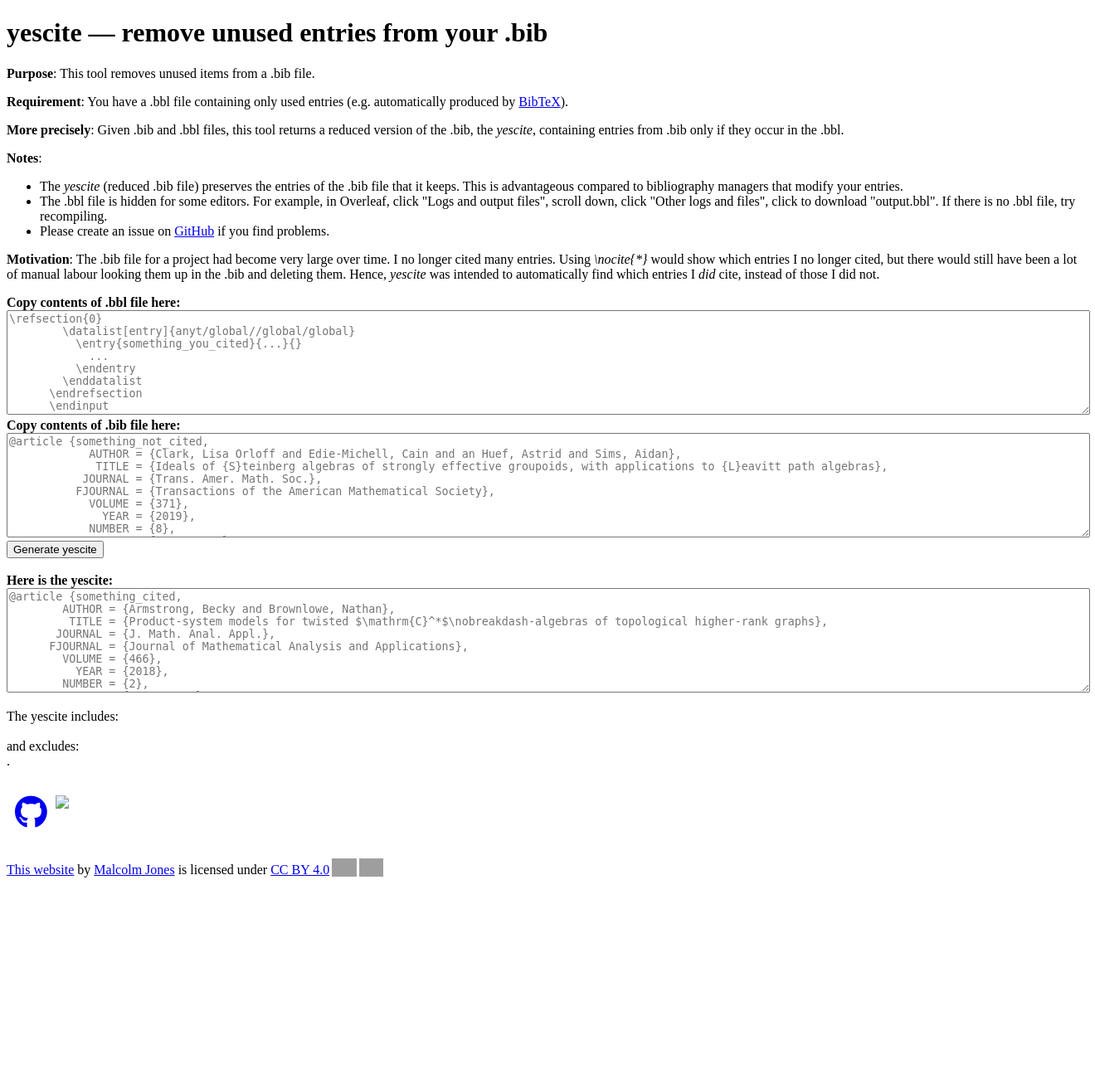
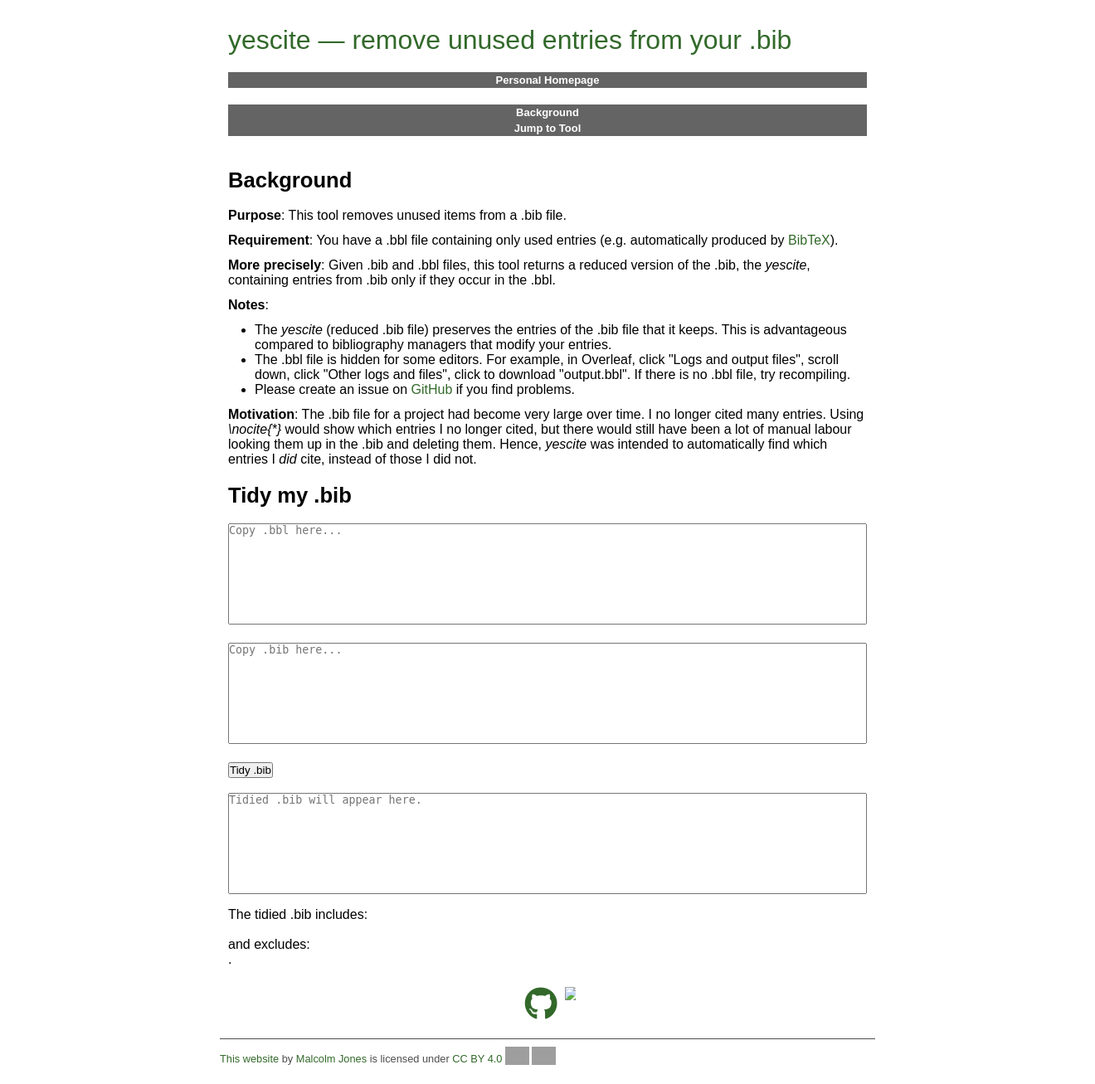
Before and after one commit to malcolm-jones/yescite, a Flask app: page / in a window 1320 px wide. Shown: the whole page at 83% size. Before the commit the page ends 1058 px from the top, so only its background shows below. Run offline with Flask 3, Linux system fonts and the light colour scheme; some libraries are stand-ins or nearby versions; grey boxes are pictures that could not be loaded.

Commit message:
conform style to personal homepage

```diff
--- /dev/null
+++ b/static/styles/style.css
@@ -0,0 +1,213 @@
+* {
+	padding:0;
+	margin:0;
+	box-sizing: border-box;
+}
+
+:root {
+	--color-primary: #32692a;
+	--color-secondary: #3b7b31;
+	--color-profiles-primary: #646464;
+	--color-profiles-secondary: #4d4d4d;
+	--my-max-width: 800px;
+}
+
+.header {
+	background-color: #FFFFFF;
+	color: #FFFFFF;
+	padding: 10px;
+	color:var(--color-primary);
+	font-size:200%;
+}
+
+.menu {
+	width: 100%;
+	float: left;
+	padding: 10px;
+}
+
+.main {
+	width: 100%;
+	float: left;
+	padding: 10px;
+}
+
+/* container */
+.two-columns-grid {
+    display: grid;
+    grid-template-columns: 1fr 1fr;
+}
+
+/* columns */
+.two-columns-grid > * {
+    padding:1rem;
+}
+
+body {
+	color: #000000;
+	background-color:#FFFFFF;
+	font-family:Arial, sans-serif;
+	margin:20px auto;
+	max-width:var(--my-max-width);
+	padding-left:5px;
+	padding-right:5px;
+}
+
+h1, h2, h3, h4, p, ul { margin:0.75em 0;}
+
+h1 {font-size:180%;}
+
+h2 {font-size:160%;}
+
+h3 {font-size:140%;}
+
+h4 {font-size:120%;}
+
+li, dd {
+	margin-left:2em;
+}
+
+a {
+	color: var(--color-primary);
+	background-color: #FFFFFF;
+	font-weight: normal;
+	text-decoration: none;
+	outline:none;
+}
+
+a:hover {
+	color: var(--color-primary);
+	background-color: #FFFFFF;
+	font-weight: normal;
+	text-decoration: underline;
+}
+
+.youtube-video-container {
+	position: relative;
+	overflow: hidden;
+	width: 100%;
+}
+
+.youtube-video-container::after {
+	display: block;
+	content: "";
+	padding-top: 56.25%;
+}
+
+.youtube-video-container iframe {
+	position: absolute;
+	top: 0;
+	left: 0;
+	width: 100%;
+	height: 100%;
+}
+
+.container {
+	text-align: center;
+}
+
+img {
+	max-width: 80%;
+	height: auto;
+}
+
+.caption {
+	font-size: 80%;
+	color: #000000;
+	margin-top: 10px;
+}
+
+#maincontent {
+	font-size:100%;
+	padding:0px 5px 5px 0px;
+	margin:10px 0px 10px 0px;
+	max-width:var(--my-max-width);
+	float:left;
+}
+
+/* Navigation */
+
+ul{
+	display: table;
+    width:100%;
+}
+
+/* Links to profiles on research page */
+
+ul#nav {
+	clear:both;
+	float:left;
+	margin: 0;
+	padding: 0;
+	list-style: none;
+	max-width: var(--my-max-width);
+}
+
+ul#nav li {
+	margin: 0;
+	padding: 0;
+	float: left;
+	width:100%;
+	text-align: center;
+}
+
+ul#nav li a {
+	display: block;
+	font-size: small;
+	color: #FFFFFF;
+	font-weight: bold;
+	text-decoration: none;
+	background: var(--color-secondary);
+	padding: 2px 0px 2px 0px;
+}
+
+ul#nav li a:hover { background: var(--color-primary); color: #FFFFFF; }
+ul#nav a.selected:link { background: var(--color-secondary); color: #FFFFFF; }
+ul#nav a.selected:visited { background: var(--color-primary); color: #FFFFFF; }
+
+/* Links to profiles on research page */
+
+ul#profiles {
+	clear:both;
+	float:left;
+	margin: 0;
+	padding: 0;
+	list-style: none;
+	max-width: var(--my-max-width);
+}
+
+ul#profiles li {
+	margin: 0;
+	padding: 0;
+	float: left;
+	width:100%;
+	text-align: center;
+}
+
+ul#profiles li a {
+	display: block;
+	font-size: small;
+	color: #FFFFFF;
+	font-weight: bold;
+	text-decoration: none;
+	background: var(--color-profiles-primary);
+	padding: 2px 0px 2px 0px;
+}
+
+ul#profiles li a:hover { background: var(--color-profiles-secondary); color: #FFFFFF; }
+
+#footer {
+	color: var(--color-profiles-secondary);
+	border-top:1px solid var(--color-profiles-secondary);
+	font-size:80%;
+	line-height:1.5em;
+	max-width: var(--my-max-width);
+	clear:both;
+}
+
+#copyright {
+	color: var(--color-profiles-secondary);
+	background-color:#FFFFFF;
+	padding:5px 20px 5px 0px;
+	float:left;
+}
--- a/templates/index.html
+++ b/templates/index.html
@@ -12,7 +12,7 @@
 
 	<title>yescite &mdash; remove unused entries from your .bib</title>
 	<meta property="og:title" content="yescite &mdash; the intersection of .bib and .bbl"/>
-
+  <link rel="stylesheet" href="{{ url_for('static', filename='styles/style.css') }}">
   <link rel="stylesheet" href="https://use.fontawesome.com/releases/v5.6.1/css/all.css">
 
   <style>
@@ -25,11 +25,38 @@
     #badge {
       border-left:10px solid transparent;
     }
+    textarea {
+      width: 100%;
+      resize: none;
+    }
+    .parent {
+      display: flex;
+      justify-content: center;
+      align-items: center;
+    }
   </style>
 
 </head>
 <body>
-    <h1>yescite &mdash; remove unused entries from your .bib</h1>
+
+  <div class="header">yescite &mdash; remove unused entries from your .bib</div>
+
+	<div class="menu">
+		<ul id="profiles">
+			<li><a href="https://malcolmjones.me/" rel="noopener" target="_blank">Personal Homepage</a></li>
+		</ul>
+	</div>
+
+	<div class="menu">
+		<ul id="profiles">
+			<li><a href="#background">Background</a></li>
+      <li><a href="#tool">Jump to Tool</a></li>
+		</ul>
+	</div>
+
+  <div class="main">
+
+    <h2 id="background">Background</h2>
 
     <p><b>Purpose</b>: This tool removes unused items from a .bib file.</p>
 
@@ -45,72 +72,17 @@
     </ul>
     <p><b>Motivation</b>: The .bib file for a project had become very large over time. I no longer cited many entries. Using <i>\nocite{*}</i> would show which entries I no longer cited, but there would still have been a lot of manual labour looking them up in the .bib and deleting them. Hence, <i>yescite</i> was intended to automatically find which entries I <i>did</i> cite, instead of those I did not.</p>
 
+    <h2 id="tool">Tidy my .bib</h2>
+
     <form method="post" autocomplete="off">
-        <label for="input_bbl"><b>Copy contents of .bbl file here:</b></label><br>
-        <textarea placeholder="\refsection{0}
-        \datalist[entry]{anyt/global//global/global}
-          \entry{something_you_cited}{...}{}
-            ...
-          \endentry
-        \enddatalist
-      \endrefsection
-      \endinput" id="input_bbl" name="input_bbl" rows="8" cols="160">{{ input_bbl }}</textarea><br>
-        <label for="input_bib"><b>Copy contents of .bib file here:</b></label><br>
-        <textarea placeholder="@article {something_not_cited,
-            AUTHOR = {Clark, Lisa Orloff and Edie-Michell, Cain and an Huef, Astrid and Sims, Aidan},
-             TITLE = {Ideals of {S}teinberg algebras of strongly effective groupoids, with applications to {L}eavitt path algebras},
-           JOURNAL = {Trans. Amer. Math. Soc.},
-          FJOURNAL = {Transactions of the American Mathematical Society},
-            VOLUME = {371},
-              YEAR = {2019},
-            NUMBER = {8},
-             PAGES = {5461--5486},
-              ISSN = {0002-9947,1088-6850},
-           MRCLASS = {16S99 (16S10 16S88 22A22)},
-          MRNUMBER = {3937299},
-        MRREVIEWER = {Anton\ Deitmar},
-               DOI = {10.1090/tran/7460},
-               URL = {https://doi.org/10.1090/tran/7460},
-        }
+        <textarea placeholder="Copy .bbl here..." id="input_bbl" name="input_bbl" rows="8">{{ input_bbl }}</textarea><br><br>
+        <textarea placeholder="Copy .bib here..." id="input_bib" name="input_bib" rows="8">{{ input_bib }}</textarea><br><br>
+        <input type="submit" value="Tidy .bib"/>
+    </form><br>
+    <textarea placeholder="Tidied .bib will appear here." id="output_yescite" rows="8">{{ output_yescite }}</textarea><br>
+    <p>The tidied .bib includes:<br>{{ output_aliases_used }}<br>and excludes:<br>{{ output_aliases_unused }}.</p>
 
-        @article {something_cited,
-            AUTHOR = {Armstrong, Becky and Brownlowe, Nathan},
-             TITLE = {Product-system models for twisted $\mathrm{C}^*$\nobreakdash-algebras of topological higher-rank graphs},
-           JOURNAL = {J. Math. Anal. Appl.},
-          FJOURNAL = {Journal of Mathematical Analysis and Applications},
-            VOLUME = {466},
-              YEAR = {2018},
-            NUMBER = {2},
-             PAGES = {1443--1475},
-              ISSN = {0022-247X,1096-0813},
-           MRCLASS = {46L05 (46L40 46L55)},
-          MRNUMBER = {3825450},
-        MRREVIEWER = {Robert\ Olkiewicz},
-               DOI = {10.1016/j.jmaa.2018.06.052},
-               URL = {https://doi.org/10.1016/j.jmaa.2018.06.052},
-        }" id="input_bib" name="input_bib" rows="8" cols="160">{{ input_bib }}</textarea><br>
-        <input type="submit" value="Generate yescite"><br>
-    </form><br>
-    <label for="input_bib"><b>Here is the yescite:</b></label><br>
-    <textarea placeholder="@article {something_cited,
-        AUTHOR = {Armstrong, Becky and Brownlowe, Nathan},
-         TITLE = {Product-system models for twisted $\mathrm{C}^*$\nobreakdash-algebras of topological higher-rank graphs},
-       JOURNAL = {J. Math. Anal. Appl.},
-      FJOURNAL = {Journal of Mathematical Analysis and Applications},
-        VOLUME = {466},
-          YEAR = {2018},
-        NUMBER = {2},
-         PAGES = {1443--1475},
-          ISSN = {0022-247X,1096-0813},
-       MRCLASS = {46L05 (46L40 46L55)},
-      MRNUMBER = {3825450},
-    MRREVIEWER = {Robert\ Olkiewicz},
-           DOI = {10.1016/j.jmaa.2018.06.052},
-           URL = {https://doi.org/10.1016/j.jmaa.2018.06.052},
-    }" id="output_yescite" rows="8" cols="160">{{ output_yescite }}</textarea>
-    <br>
-    <p>The yescite includes:<br>{{ output_aliases_used }}<br>and excludes:<br>{{ output_aliases_unused }}.</p>
-
+    <div class="parent">
       <div class="inline-block">
         <p id="badge">
           <a href="https://github.com/malcolm-jones/yescite"><i class="fab fa-github" style='font-size:40px'></i></a>
@@ -119,9 +91,12 @@
           <a href="https://www.buymeacoffee.com/malcolmjones"><img src="https://www.buymeacoffee.com/assets/img/custom_images/orange_img.png" height="40px"></a>
         </p>
       </div>
+    </div>
 
-  <div class='footer'>
-    <p xmlns:cc="http://creativecommons.org/ns#" xmlns:dct="http://purl.org/dc/terms/"><a property="dct:title" rel="cc:attributionURL" href="https://malcolmjones.pythonanywhere.com/">This website</a> by <a rel="cc:attributionURL dct:creator" property="cc:attributionName" href="https://malcolmjones.me">Malcolm Jones</a> is licensed under <a href="http://creativecommons.org/licenses/by/4.0/?ref=chooser-v1" target="_blank" rel="license noopener noreferrer" style="display:inline-block;">CC BY 4.0<img style="height:22px!important;margin-left:3px;vertical-align:text-bottom;" src="https://mirrors.creativecommons.org/presskit/icons/cc.svg?ref=chooser-v1"><img style="height:22px!important;margin-left:3px;vertical-align:text-bottom;" src="https://mirrors.creativecommons.org/presskit/icons/by.svg?ref=chooser-v1"></a></p>
+  </div>
+
+	<div id="footer">
+		<p xmlns:cc="http://creativecommons.org/ns#" xmlns:dct="http://purl.org/dc/terms/"><a property="dct:title" rel="cc:attributionURL" href="https://malcolmjones.me">This website</a> by <a rel="cc:attributionURL dct:creator" property="cc:attributionName" href="https://malcolmjones.me">Malcolm Jones</a> is licensed under <a href="http://creativecommons.org/licenses/by/4.0/?ref=chooser-v1" target="_blank" rel="license noopener noreferrer" style="display:inline-block;">CC BY 4.0<img style="height:22px!important;margin-left:3px;vertical-align:text-bottom;" src="https://mirrors.creativecommons.org/presskit/icons/cc.svg?ref=chooser-v1"><img style="height:22px!important;margin-left:3px;vertical-align:text-bottom;" src="https://mirrors.creativecommons.org/presskit/icons/by.svg?ref=chooser-v1"></a></p>
 	</div>
 
 </body>
```
Lines whose indentation alone changed are shown as unchanged.
